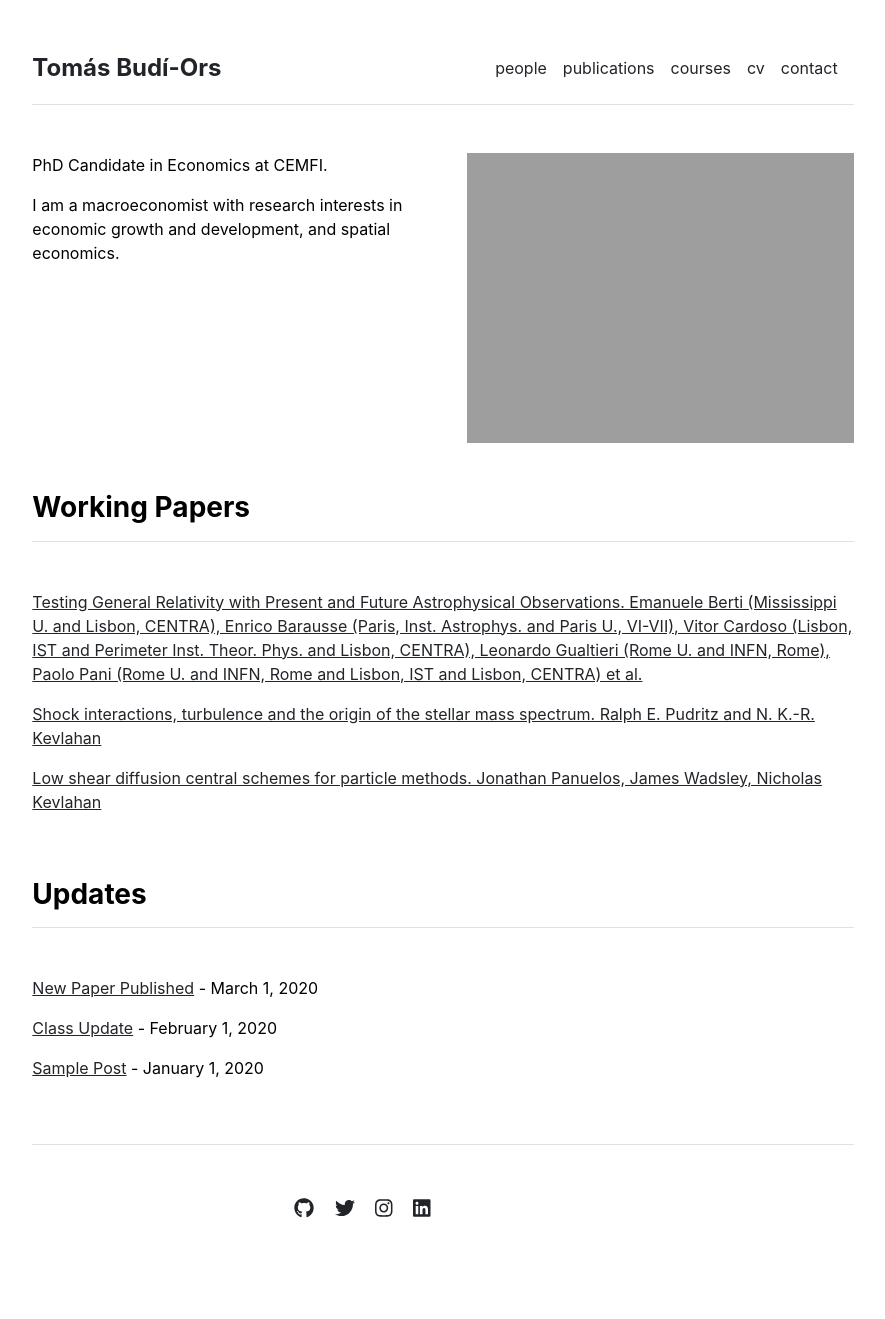
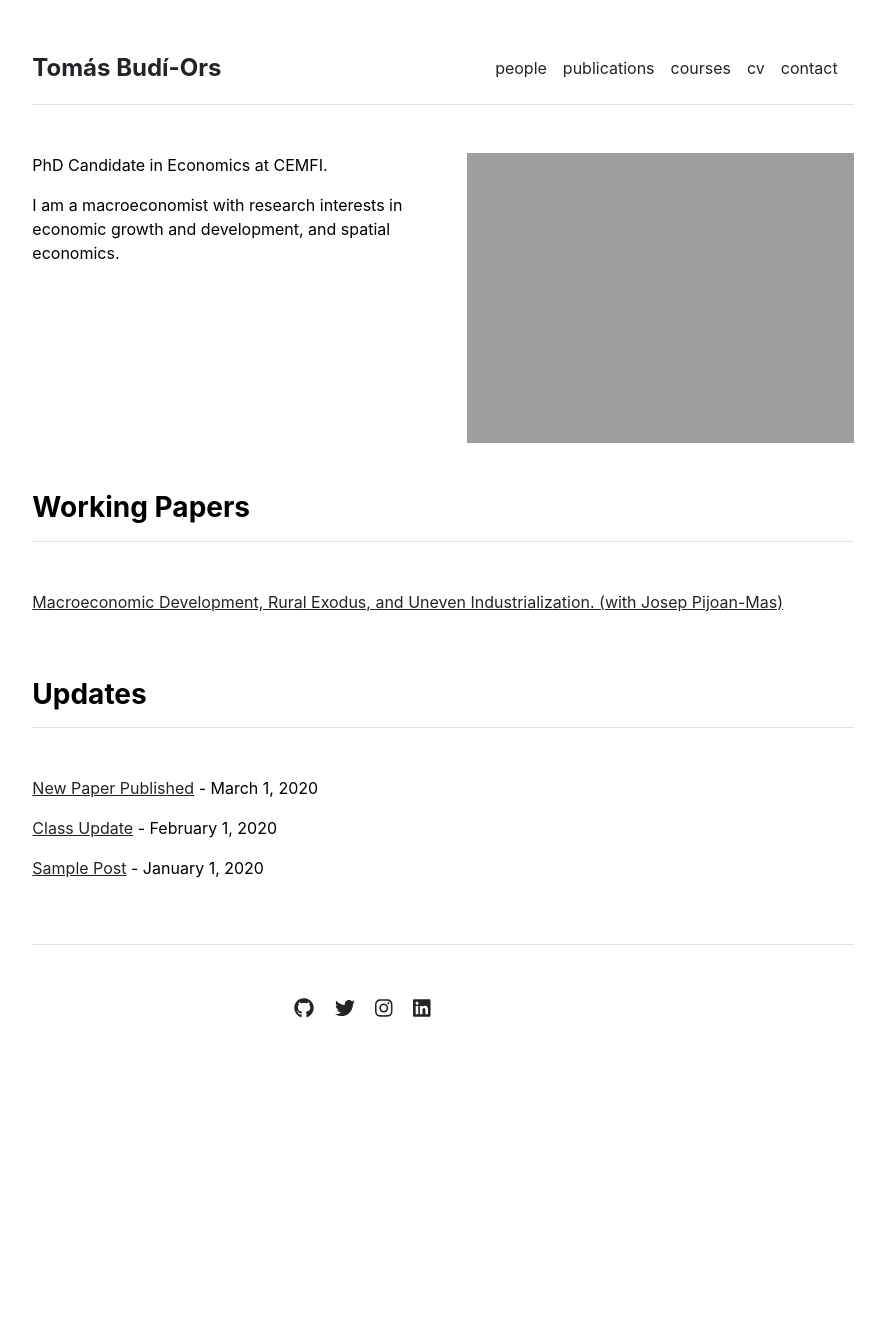
Before and after one commit to tomas-budi-ors/tomas-budi-ors.github.io, a Jekyll site: the page built from index.md, in a window 1280 px wide. Shown: the whole page, without its empty margins (197-1082 px from the left). Built offline with Jekyll 4.4.1, drawn with Linux system fonts in a browser that asks for light colours; after the commit the page ends 1119 px from its top, so only the background shows below that.

Commit message:
Added working paper

```diff
--- a/_data/working_papers.yml
+++ b/_data/working_papers.yml
@@ -1,7 +1,5 @@
 featured:
-- {name: 'Testing General Relativity with Present and Future Astrophysical Observations. Emanuele Berti (Mississippi U. and Lisbon, CENTRA), Enrico Barausse (Paris, Inst. Astrophys. and Paris U., VI-VII), Vitor Cardoso (Lisbon, IST and Perimeter Inst. Theor. Phys. and Lisbon, CENTRA), Leonardo Gualtieri (Rome U. and INFN, Rome), Paolo Pani (Rome U. and INFN, Rome and Lisbon, IST and Lisbon, CENTRA) et al.', url: '/publications/1501.07274.pdf'}
-- {name: 'Shock interactions, turbulence and the origin of the stellar mass spectrum. Ralph E. Pudritz and N. K.-R. Kevlahan', url: 'http://ms.mcmaster.ca/kevla/pdf/articles/PhilTransRSoc_2013.pdf'}
-- {name: 'Low shear diffusion central schemes for particle methods. Jonathan Panuelos, James Wadsley, Nicholas Kevlahan', url: 'http://ms.mcmaster.ca/kevla/pdf/articles/jcp_v414.pdf'}
+- {name: 'Macroeconomic Development, Rural Exodus, and Uneven Industrialization. (with Josep Pijoan-Mas)', url: '/working_papers/SC_Migration_11b.pdf'}
 
 index:
 - {name: 'Testing General Relativity with Present and Future Astrophysical Observations. Emanuele Berti (Mississippi U. and Lisbon, CENTRA), Enrico Barausse (Paris, Inst. Astrophys. and Paris U., VI-VII), Vitor Cardoso (Lisbon, IST and Perimeter Inst. Theor. Phys. and Lisbon, CENTRA), Leonardo Gualtieri (Rome U. and INFN, Rome), Paolo Pani (Rome U. and INFN, Rome and Lisbon, IST and Lisbon, CENTRA) et al.', url: '/publications/1501.07274.pdf'}
```
Also changed, not shown: 4 other files.
